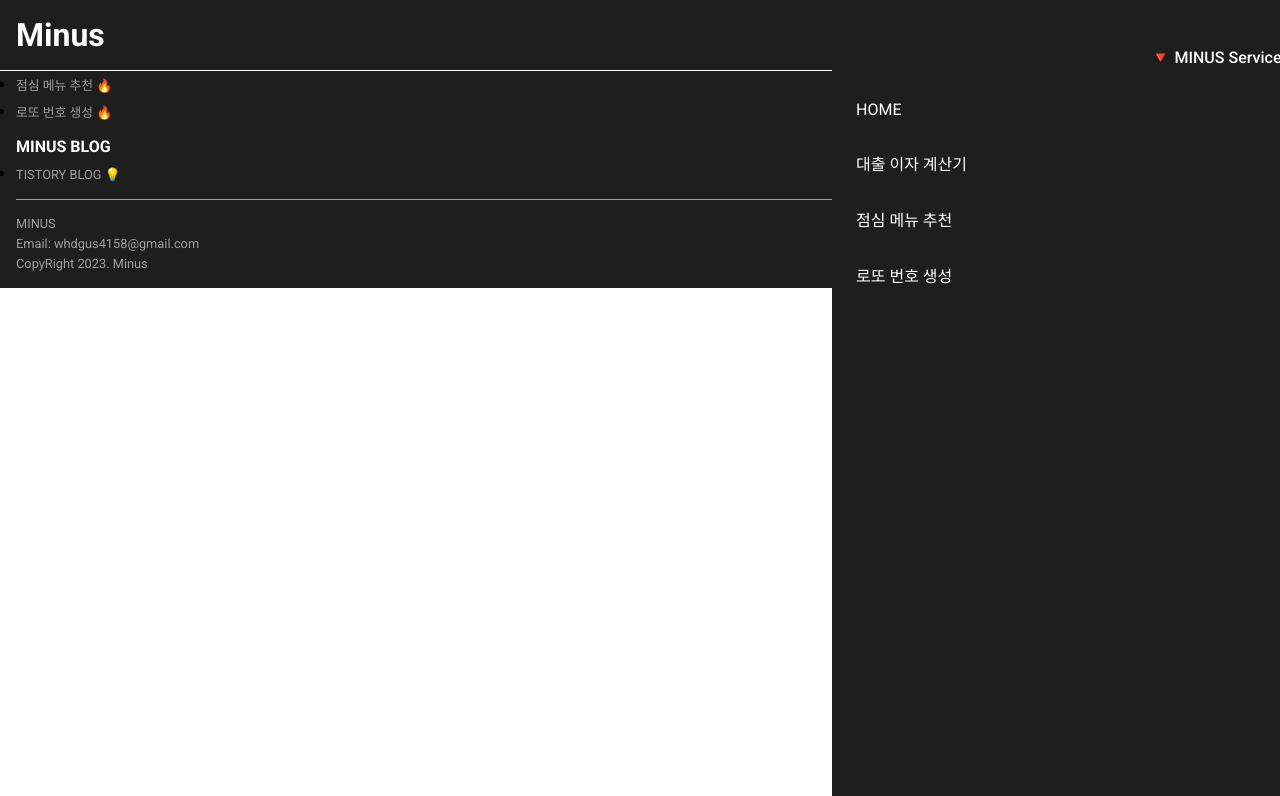
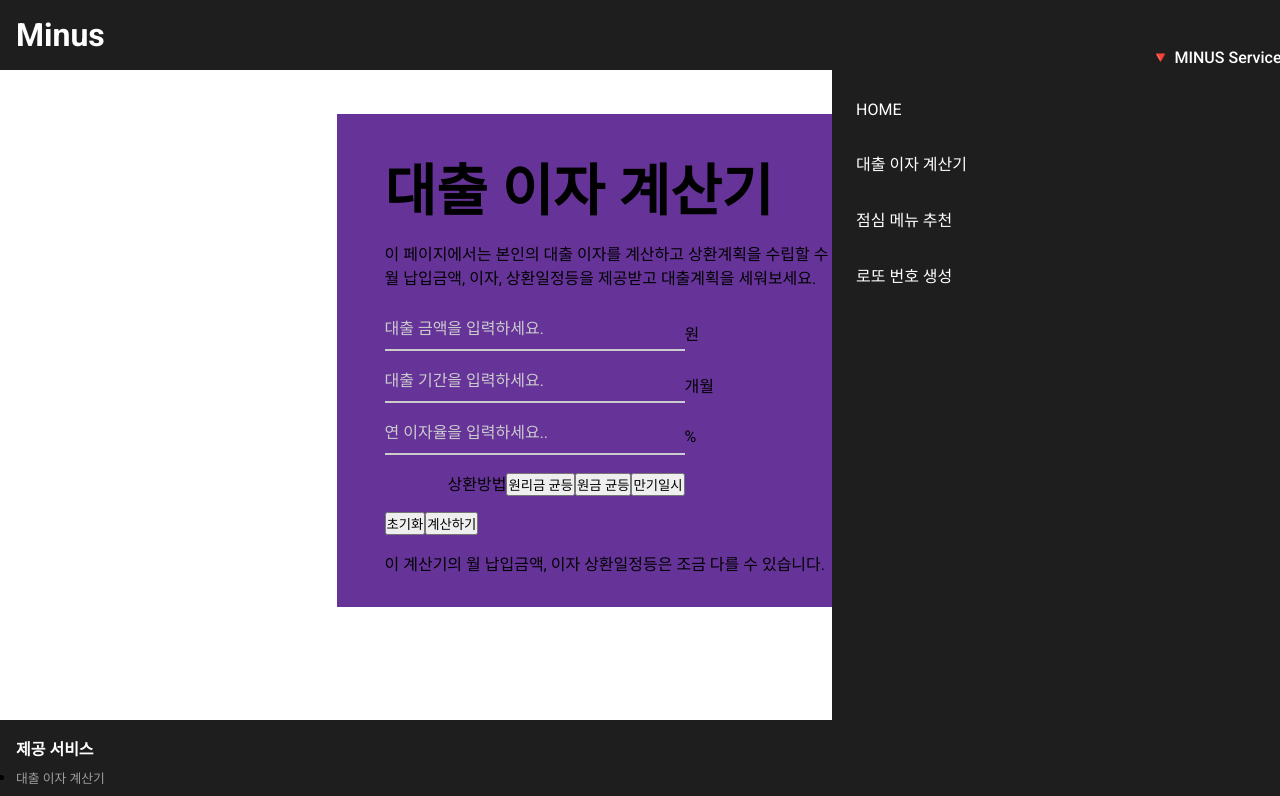
Before and after one commit to Kminhoo/first-adsense, a React (Create React App) app: page /loanCalc in a window 1280 px wide. Shown: the top 796 px of the page. Built offline with nearby package versions, Linux system fonts and the light colour scheme.

Commit message:
Create CalcPage

```diff
--- a/src/App.js
+++ b/src/App.js
@@ -5,6 +5,7 @@ import './App.css'
 import Header from './components/Header'
 import MainPage from './pages/MainPage'
 import Footer from './components/Footer'
+import LoanCalc from './pages/LoanCalc'
 
 const App = () => {
   return (
@@ -12,6 +13,7 @@ const App = () => {
       <Header />
       <Routes>
         <Route path='/' element={<MainPage />} />
+        <Route path='/loanCalc' element={<LoanCalc />} />
       </Routes>
       <Footer />
     </>
```
Also changed, not shown: src/pages/LoanCalc.js (+56 -0 lines).
